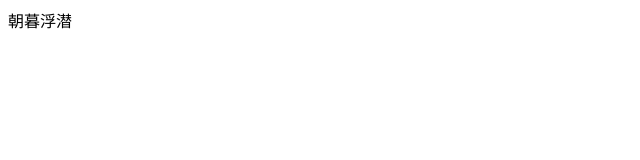
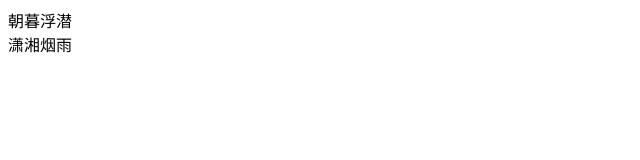
Before and after one commit to MaybeHadBabel/BabelTower, a plain HTML site: page index.html in a window 1280 px wide. Shown: the whole page, without its empty margins (0-640 px from the left). Drawn offline with Linux system fonts and the light colour scheme.

Commit message:
更新数据

```diff
--- a/index.html
+++ b/index.html
@@ -8,5 +8,6 @@
 </head>
 <body>
     <div>朝暮浮潜</div>
+    <div>潇湘烟雨</div>
 </body>
 </html>
```
